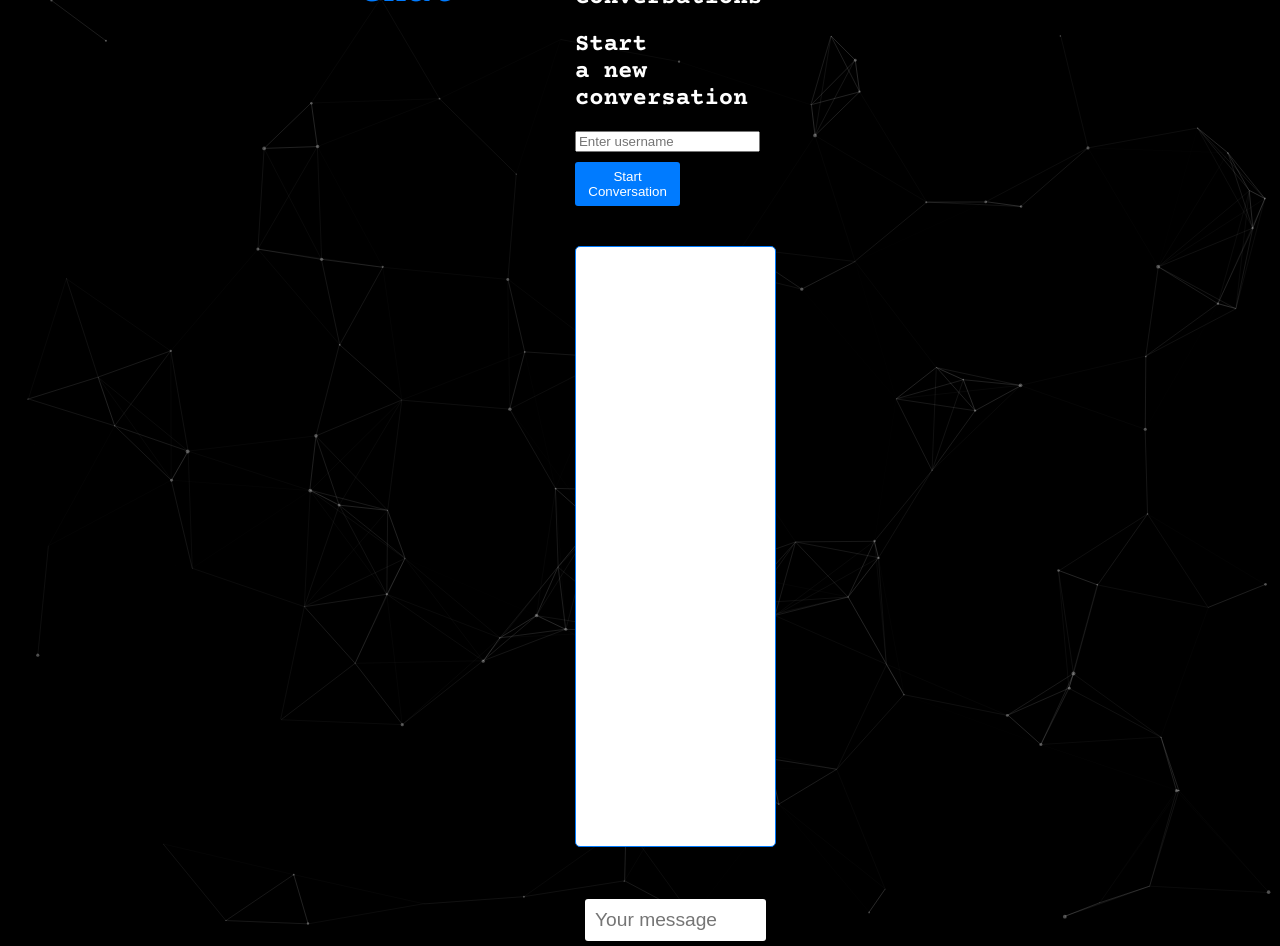
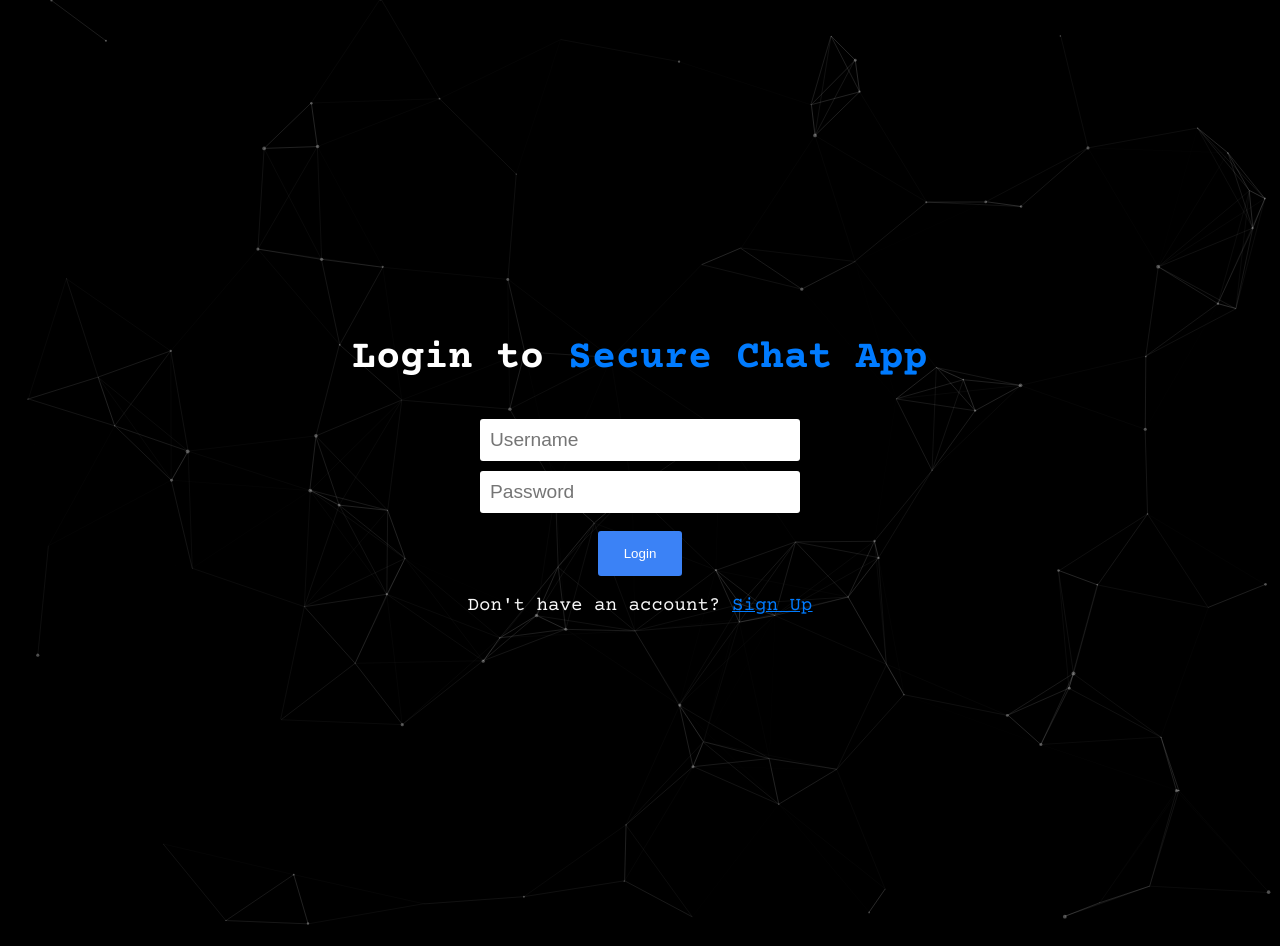
Before and after one commit to addievo/secureChatApp, a Flask app: page /login in a window 1280 px wide. Run offline with Flask 3, Linux system fonts and the light colour scheme.

Commit message:
working HTML and CSS

```diff
--- a/templates/login.html
+++ b/templates/login.html
@@ -2,8 +2,9 @@
 <html lang="en">
 <head>
     <meta charset="UTF-8">
-    <title>Chat - Secure Chat App</title>
-    <link rel="stylesheet" href="/static/chat-styles.css">
+    <title>Login - Secure Chat App</title>
+    <link rel="stylesheet" href="/static/login-styles.css">
+     <!-- Import fonts and other styles from ref 1 index.html head -->
     <link href="https://fonts.googleapis.com/css2?family=Courier+Prime:wght@400;700&display=swap" rel="stylesheet">
     <link rel="stylesheet" href="https://cdnjs.cloudflare.com/ajax/libs/font-awesome/5.15.3/css/all.min.css">
     <link rel="stylesheet" href="https://cdnjs.cloudflare.com/ajax/libs/animate.css/4.1.1/animate.min.css">
@@ -12,34 +13,15 @@
 <body>
     <div id="particles-js"></div>
     <div class="content">
-        <h1 class="h1 text-blue">Chat</h1>
-        <div id="current-username">
-            Current User: {{ username }}
+        <div class="centered-content">
+            <h1 class="h1">Login to <span class="main-font text-blue">Secure Chat App</span></h1><br>
+            <form action="{{ url_for('index.login') }}" method="post">
+                <input type="text" id="username" name="username" required placeholder="Username"><br>
+                <input type="password" id="password" name="password" required placeholder="Password"><br><br>
+                <input type="submit" class="btn-blue" value="Login">
+            </form>
+            <p class="signup">Don't have an account? <a href="{{ url_for('index.signup') }}" class="text-blue">Sign Up</a></p>
         </div>
-        <div id="chat-container">
-            <div id="sidebar">
-                <h2>Conversations</h2>
-                <ul id="conversation-list">
-                    <!-- List of conversations will be inserted here dynamically using JavaScript -->
-                </ul>
-                <h2>Start a new conversation</h2>
-                <input type="text" id="new-conversation" placeholder="Enter username">
-                <button id="start-conversation">Start Conversation</button>
-            </div>
-            <div id="main-conversation">
-                <div id="messages">
-                    <!-- Chat messages will be inserted here dynamically using JavaScript -->
-                </div>
-                <form id="send-message-form" action="{{ url_for('chat.send_message') }}" method="post">
-                    <input type="hidden" id="receiver_username" name="receiver_username">
-                    <input type="text" id="message" name="message" placeholder="Your message" required>
-                    <input type="submit" value="Send">
-                </form>
-            </div>
-        </div>
-        <form action="{{ url_for('index.logout') }}" method="post">
-            <input type="submit" value="Logout">
-        </form>
     </div>
     <script>
         particlesJS.load('particles-js', '/static/particles.json', function() {
```
